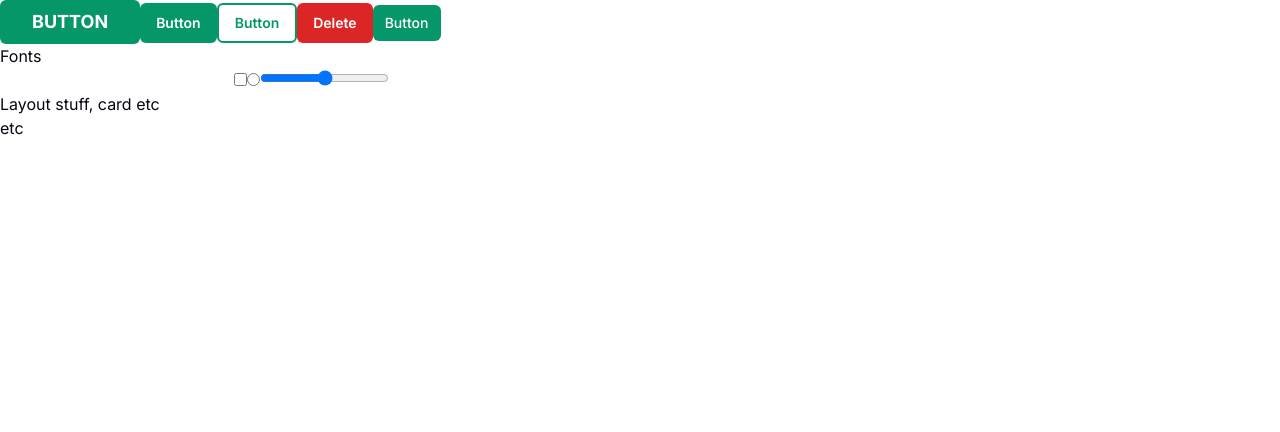
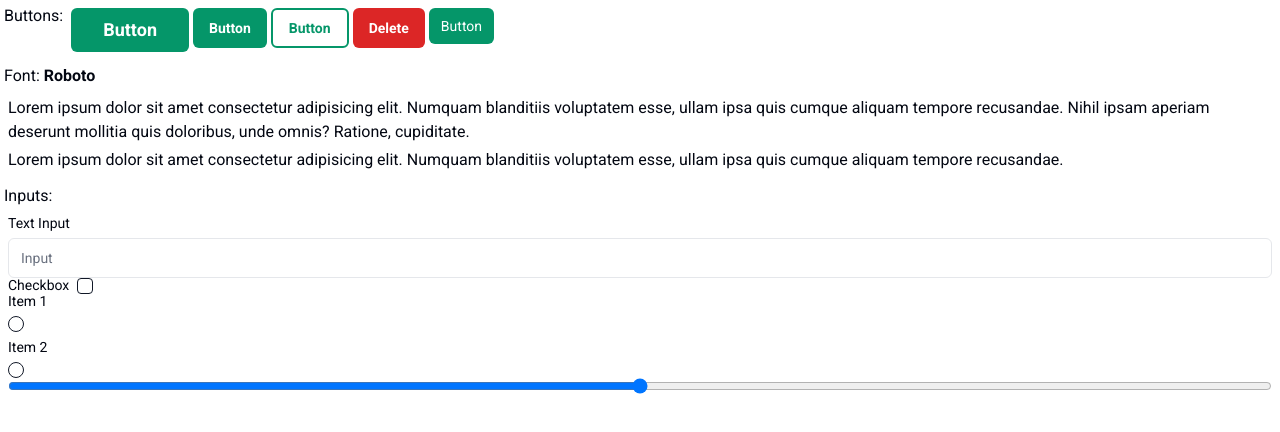
Before and after one commit to lukas-laas/design-system, a Next.js app: page /design-system in a window 1280 px wide. Shown: the top 432 px of the page. Built offline with nearby package versions, Linux system fonts and the light colour scheme.

Commit message:
add inputs

```diff
--- a/package.json
+++ b/package.json
@@ -9,6 +9,9 @@
     "lint": "next lint"
   },
   "dependencies": {
+    "@radix-ui/react-checkbox": "^1.1.1",
+    "@radix-ui/react-label": "^2.1.0",
+    "@radix-ui/react-radio-group": "^1.2.0",
     "@radix-ui/react-slot": "^1.1.0",
     "class-variance-authority": "^0.7.0",
     "clsx": "^2.1.1",
--- a/src/app/_components/buttons.tsx
+++ b/src/app/_components/buttons.tsx
@@ -3,7 +3,7 @@
 export function ButtonCTA({ text }: { text: string }) {
   return (
     <Button
-      className="uppercase bg-emerald-600 font-bold text-white hover:bg-emerald-500 text-lg"
+      className="capitalize bg-emerald-600 font-bold text-white hover:bg-emerald-500 text-lg"
       size={"lg"}
     >
       {text}
@@ -21,7 +21,7 @@
 
 export function ButtonSecondary({ text }: { text: string }) {
   return (
-    <Button className="capitalize font-semibold text-emerald-600 border bg-white border-emerald-600 border-2 hover:text-emerald-500 hover:bg-white hover:border-emerald-500">
+    <Button className="capitalize font-semibold text-emerald-600 bg-white border-emerald-600 border-2 hover:text-emerald-500 hover:bg-white hover:border-emerald-500">
       {text}
     </Button>
   );
--- /dev/null
+++ b/src/app/_components/inputs.tsx
@@ -0,0 +1,62 @@
+import { Checkbox } from "@/components/ui/checkbox";
+import { Input } from "@/components/ui/input";
+import { Label } from "@/components/ui/label";
+import { RadioGroup, RadioGroupItem } from "@/components/ui/radio-group";
+import { ReactNode } from "react";
+
+type InputProps = {
+  placeholder: string;
+  label: string;
+  name: string;
+};
+
+function InputWrapper({
+  name,
+  label,
+  children,
+  row,
+}: {
+  name: string;
+  label: string;
+  children: ReactNode;
+  row?: boolean;
+}) {
+  return (
+    <div className={`flex ${row ? "flex-row" : "flex-col"}  gap-2 `}>
+      <Label htmlFor={name} className="capitalize">
+        {label}
+      </Label>
+      {children}
+    </div>
+  );
+}
+
+export function TextInput({ placeholder, label, name }: InputProps) {
+  return (
+    <InputWrapper label={label} name={name}>
+      <Input placeholder={placeholder} name={name} className="capitalize" />
+    </InputWrapper>
+  );
+}
+
+export function CheckboxCustom({ label, name }: InputProps) {
+  return (
+    <InputWrapper label={label} name={name} row={true}>
+      <Checkbox />
+    </InputWrapper>
+  );
+}
+
+export function RadioCustom({ name, items }: { name: string; items: any[] }) {
+  return (
+    <RadioGroup name={name}>
+      {items.map((item) => {
+        return (
+          <InputWrapper name={item.label} label={item.label}>
+            <RadioGroupItem value={item.value} />
+          </InputWrapper>
+        );
+      })}
+    </RadioGroup>
+  );
+}
--- a/src/app/design-system/page.tsx
+++ b/src/app/design-system/page.tsx
@@ -5,32 +5,68 @@
   ButtonSecondary,
   ButtonSmall,
 } from "../_components";
+import { CheckboxCustom, RadioCustom, TextInput } from "../_components/inputs";
 
 export default function DesignSystem() {
   return (
     <>
-      <div>
+      <div className="flex gap-1 flex-wrap p-1">
+        <h2>Buttons:</h2>
+        <div className="flex gap-1 flex-wrap p-1">
           <ButtonCTA text="Button" />
           <ButtonPrimary text="Button" />
           <ButtonSecondary text="Button" />
           <ButtonDelete />
           <ButtonSmall text="button" />
         </div>
-      <div>
-        <p>Fonts</p>
       </div>
-      <div>
-        <input type="text" />
-        <input type="checkbox" />
-        <input type="radio" />
+      <div className="flex gap-1 flex-wrap p-1">
+        <h2>
+          Font: <strong>Roboto</strong>
+        </h2>
+        <div className="flex gap-1 flex-wrap p-1">
+          <p>
+            Lorem ipsum dolor sit amet consectetur adipisicing elit. Numquam
+            blanditiis voluptatem esse, ullam ipsa quis cumque aliquam tempore
+            recusandae. Nihil ipsam aperiam deserunt mollitia quis doloribus,
+            unde omnis? Ratione, cupiditate.
+          </p>
+          <p>
+            Lorem ipsum dolor sit amet consectetur adipisicing elit. Numquam
+            blanditiis voluptatem esse, ullam ipsa quis cumque aliquam tempore
+            recusandae.
+          </p>
+        </div>
+      </div>
+      <div className="flex gap-1 flex-wrap p-1 flex-col">
+        <h2>Inputs:</h2>
+        <div className="p-1 flex flex-col">
+          <TextInput
+            placeholder="input"
+            label={"text input"}
+            name={"text-input"}
+          />
+          <CheckboxCustom
+            placeholder={"checkbox"}
+            label={"checkbox"}
+            name={"checkbox"}
+          />
+          <RadioCustom
+            items={[
+              { value: "1", label: "item 1" },
+              { value: "2", label: "item 2" },
+            ]}
+            name={"Radio group"}
+          />
           <input type="range" />
         </div>
-      <div>
+      </div>
+      {/* <div>
         <div>Layout stuff, card etc</div>
       </div>
       <div>
         <div>etc</div>
-      </div>
+      </div> */}
     </>
   );
 }
--- a/src/app/layout.tsx
+++ b/src/app/layout.tsx
@@ -1,8 +1,13 @@
 import type { Metadata } from "next";
-import { Inter } from "next/font/google";
+import { Roboto } from "next/font/google";
 import "./globals.css";
 
-const inter = Inter({ subsets: ["latin"] });
+const roboto = Roboto({
+  weight: ["400", "700"],
+  style: ["normal", "italic"],
+  subsets: ["latin"],
+  display: "swap",
+});
 
 export const metadata: Metadata = {
   title: "Create Next App",
@@ -16,7 +21,7 @@
 }>) {
   return (
     <html lang="en">
-      <body className={inter.className}>{children}</body>
+      <body className={roboto.className}>{children}</body>
     </html>
   );
 }
--- /dev/null
+++ b/src/components/ui/checkbox.tsx
@@ -0,0 +1,30 @@
+"use client"
+
+import * as React from "react"
+import * as CheckboxPrimitive from "@radix-ui/react-checkbox"
+import { Check } from "lucide-react"
+
+import { cn } from "@/lib/utils"
+
+const Checkbox = React.forwardRef<
+  React.ElementRef<typeof CheckboxPrimitive.Root>,
+  React.ComponentPropsWithoutRef<typeof CheckboxPrimitive.Root>
+>(({ className, ...props }, ref) => (
+  <CheckboxPrimitive.Root
+    ref={ref}
+    className={cn(
+      "peer h-4 w-4 shrink-0 rounded-sm border border-primary ring-offset-background focus-visible:outline-none focus-visible:ring-2 focus-visible:ring-ring focus-visible:ring-offset-2 disabled:cursor-not-allowed disabled:opacity-50 data-[state=checked]:bg-primary data-[state=checked]:text-primary-foreground",
+      className
+    )}
+    {...props}
+  >
+    <CheckboxPrimitive.Indicator
+      className={cn("flex items-center justify-center text-current")}
+    >
+      <Check className="h-4 w-4" />
+    </CheckboxPrimitive.Indicator>
+  </CheckboxPrimitive.Root>
+))
+Checkbox.displayName = CheckboxPrimitive.Root.displayName
+
+export { Checkbox }
--- /dev/null
+++ b/src/components/ui/input.tsx
@@ -0,0 +1,25 @@
+import * as React from "react"
+
+import { cn } from "@/lib/utils"
+
+export interface InputProps
+  extends React.InputHTMLAttributes<HTMLInputElement> {}
+
+const Input = React.forwardRef<HTMLInputElement, InputProps>(
+  ({ className, type, ...props }, ref) => {
+    return (
+      <input
+        type={type}
+        className={cn(
+          "flex h-10 w-full rounded-md border border-input bg-background px-3 py-2 text-sm ring-offset-background file:border-0 file:bg-transparent file:text-sm file:font-medium placeholder:text-muted-foreground focus-visible:outline-none focus-visible:ring-2 focus-visible:ring-ring focus-visible:ring-offset-2 disabled:cursor-not-allowed disabled:opacity-50",
+          className
+        )}
+        ref={ref}
+        {...props}
+      />
+    )
+  }
+)
+Input.displayName = "Input"
+
+export { Input }
--- /dev/null
+++ b/src/components/ui/label.tsx
@@ -0,0 +1,26 @@
+"use client"
+
+import * as React from "react"
+import * as LabelPrimitive from "@radix-ui/react-label"
+import { cva, type VariantProps } from "class-variance-authority"
+
+import { cn } from "@/lib/utils"
+
+const labelVariants = cva(
+  "text-sm font-medium leading-none peer-disabled:cursor-not-allowed peer-disabled:opacity-70"
+)
+
+const Label = React.forwardRef<
+  React.ElementRef<typeof LabelPrimitive.Root>,
+  React.ComponentPropsWithoutRef<typeof LabelPrimitive.Root> &
+    VariantProps<typeof labelVariants>
+>(({ className, ...props }, ref) => (
+  <LabelPrimitive.Root
+    ref={ref}
+    className={cn(labelVariants(), className)}
+    {...props}
+  />
+))
+Label.displayName = LabelPrimitive.Root.displayName
+
+export { Label }
--- /dev/null
+++ b/src/components/ui/radio-group.tsx
@@ -0,0 +1,44 @@
+"use client"
+
+import * as React from "react"
+import * as RadioGroupPrimitive from "@radix-ui/react-radio-group"
+import { Circle } from "lucide-react"
+
+import { cn } from "@/lib/utils"
+
+const RadioGroup = React.forwardRef<
+  React.ElementRef<typeof RadioGroupPrimitive.Root>,
+  React.ComponentPropsWithoutRef<typeof RadioGroupPrimitive.Root>
+>(({ className, ...props }, ref) => {
+  return (
+    <RadioGroupPrimitive.Root
+      className={cn("grid gap-2", className)}
+      {...props}
+      ref={ref}
+    />
+  )
+})
+RadioGroup.displayName = RadioGroupPrimitive.Root.displayName
+
+const RadioGroupItem = React.forwardRef<
+  React.ElementRef<typeof RadioGroupPrimitive.Item>,
+  React.ComponentPropsWithoutRef<typeof RadioGroupPrimitive.Item>
+>(({ className, ...props }, ref) => {
+  return (
+    <RadioGroupPrimitive.Item
+      ref={ref}
+      className={cn(
+        "aspect-square h-4 w-4 rounded-full border border-primary text-primary ring-offset-background focus:outline-none focus-visible:ring-2 focus-visible:ring-ring focus-visible:ring-offset-2 disabled:cursor-not-allowed disabled:opacity-50",
+        className
+      )}
+      {...props}
+    >
+      <RadioGroupPrimitive.Indicator className="flex items-center justify-center">
+        <Circle className="h-2.5 w-2.5 fill-current text-current" />
+      </RadioGroupPrimitive.Indicator>
+    </RadioGroupPrimitive.Item>
+  )
+})
+RadioGroupItem.displayName = RadioGroupPrimitive.Item.displayName
+
+export { RadioGroup, RadioGroupItem }
```
Also changed, not shown: 1 other file (tests, documents, lock files or other folders). Lines whose indentation alone changed are shown as unchanged.
